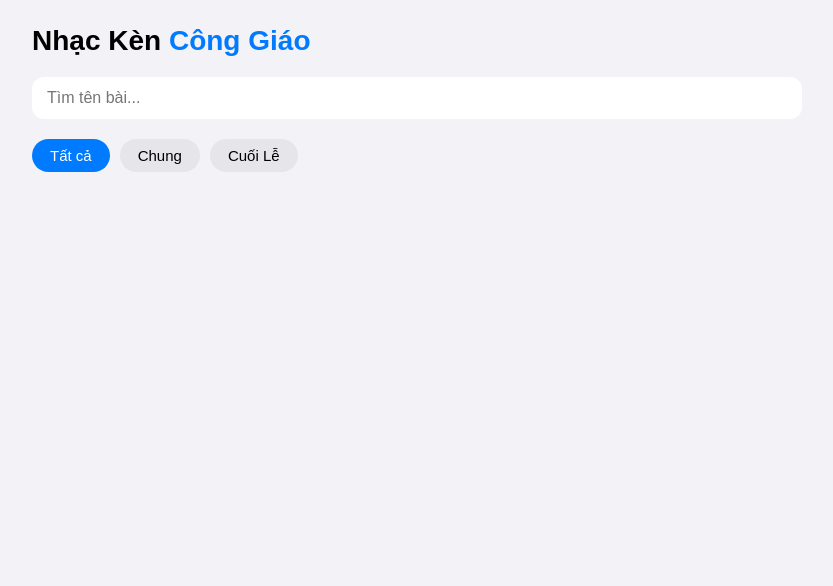
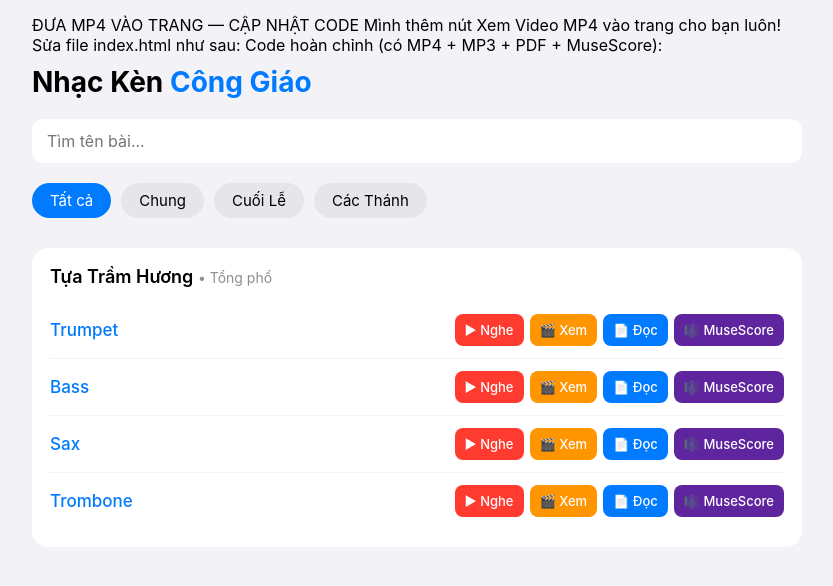
Before and after one commit to hoangha108/nhac-ken-cong-giao-vp, a plain HTML site: page index.html in a window 1280 px wide. Shown: the whole page, without its empty margins (223-1056 px from the left). Drawn offline with Linux system fonts and the light colour scheme.

Commit message:
Integrate MP4 video playback functionality
Added MP4 video button to the page and updated styles.

```diff
--- a/index.html
+++ b/index.html
@@ -1,3 +1,8 @@
+ ĐƯA MP4 VÀO TRANG — CẬP NHẬT CODE
+
+Mình thêm nút Xem Video MP4 vào trang cho bạn luôn! Sửa file index.html như sau:
+
+Code hoàn chỉnh (có MP4 + MP3 + PDF + MuseScore):
 <!DOCTYPE html>
 <html lang="vi">
 <head>
@@ -5,25 +10,29 @@
   <meta name="viewport" content="width=device-width, initial-scale=1.0">
   <title>Nhạc Kèn Công Giáo</title>
   <style>
-    * { margin: 0; padding: 0; box-sizing: border-box; font-family: sans-serif; }
+    * { margin: 0; padding: 0; box-sizing: border-box; font-family: -apple-system, BlinkMacSystemFont, sans-serif; }
     body { background: #f2f2f7; padding: 15px; max-width: 800px; margin: 0 auto; }
     h1 { font-size: 28px; font-weight: 700; margin: 10px 0 20px; }
     h1 span { color: #007aff; }
     .search-bar { width: 100%; padding: 12px 15px; border: none; border-radius: 12px; background: #fff; font-size: 16px; margin-bottom: 20px; }
-    .filters { display: flex; gap: 10px; margin-bottom: 25px; overflow-x: auto; }
-    .filter { padding: 8px 18px; border-radius: 20px; border: none; font-size: 15px; cursor: pointer; background: #e5e5ea; }
+    .filters { display: flex; gap: 10px; margin-bottom: 25px; overflow-x: auto; padding-bottom: 5px; }
+    .filter { padding: 8px 18px; border-radius: 20px; border: none; font-size: 15px; white-space: nowrap; cursor: pointer; background: #e5e5ea; }
     .filter.active { background: #007aff; color: #fff; }
     .song-card { background: #fff; border-radius: 16px; padding: 18px; margin-bottom: 15px; }
     .song-title { font-size: 18px; font-weight: 600; margin-bottom: 15px; }
     .tag { color: #8e8e93; font-weight: normal; font-size: 14px; }
-    .part-row { display: flex; justify-content: space-between; align-items: center; padding: 12px 0; border-bottom: 1px solid #f2f2f7; }
-    .part-name { font-size: 17px; font-weight: 500; color: #007aff; }
-    .btn { padding: 10px 18px; border: none; border-radius: 8px; font-size: 15px; cursor: pointer; margin-left: 8px; }
+    .part-row { display: flex; align-items: center; justify-content: space-between; padding: 12px 0; border-bottom: 1px solid #f2f2f7; flex-wrap: wrap; gap: 8px; }
+    .part-row:last-child { border-bottom: none; }
+    .part-name { font-size: 17px; font-weight: 500; color: #007aff; width: 80px; }
+    .btn-group { display: flex; gap: 6px; flex-wrap: wrap; }
+    .btn { padding: 8px 10px; border: none; border-radius: 8px; font-size: 13px; font-weight: 500; cursor: pointer; text-decoration: none; display: inline-block; }
     .btn-listen { background: #ff3b30; color: #fff; }
+    .btn-video { background: #ff9500; color: #fff; }
     .btn-read { background: #007aff; color: #fff; }
-    .player-bar { position: fixed; bottom: 0; left: 0; right: 0; background: #fff; padding: 15px; box-shadow: 0 -2px 10px rgba(0,0,0,0.1); display: none; }
+    .btn-muse { background: #5f259f; color: #fff; }
+    .player-bar { position: fixed; bottom: 0; left: 0; right: 0; background: #fff; padding: 15px; box-shadow: 0 -2px 10px rgba(0,0,0,0.1); display: none; z-index: 100; }
     .player-bar.show { display: block; }
-    audio { width: 100%; margin-top: 8px; }
+    audio, video { width: 100%; margin-top: 8px; border-radius: 8px; }
     .hidden { display: none !important; }
   </style>
 </head>
@@ -36,3 +45,111 @@
     <button class="filter active" data-filter="all">Tất cả</button>
     <button class="filter" data-filter="chung">Chung</button>
     <button class="filter" data-filter="cuoi-le">Cuối Lễ</button>
+<button class="filter" data-filter="cac-thanh">Các Thánh</button>
+  </div>
+
+  <div id="songList">
+    <!-- Bài: Tựa Trầm Hương -->
+    <div class="song-card" data-category="chung">
+      <div class="song-title">Tựa Trầm Hương <span class="tag">• Tổng phổ</span></div>
+
+      <div class="part-row">
+        <span class="part-name">Trumpet</span>
+        <div class="btn-group">
+          <button class="btn btn-listen" onclick="playAudio('tua-tram-huong-trumpet.mp3')">▶ Nghe</button>
+          <button class="btn btn-video" onclick="playVideo('tua-tram-huong-trumpet.mp4')">🎬 Xem</button>
+          <a class="btn btn-read" href="tua-tram-huong-trumpet.pdf" target="_blank">📄 Đọc</a>
+          <a class="btn btn-muse" href="tua-tram-huong-trumpet.mscz" download>🎼 MuseScore</a>
+        </div>
+      </div>
+
+      <div class="part-row">
+        <span class="part-name">Bass</span>
+        <div class="btn-group">
+          <button class="btn btn-listen" onclick="playAudio('tua-tram-huong-bass.mp3')">▶ Nghe</button>
+          <button class="btn btn-video" onclick="playVideo('tua-tram-huong-bass.mp4')">🎬 Xem</button>
+          <a class="btn btn-read" href="tua-tram-huong-bass.pdf" target="_blank">📄 Đọc</a>
+          <a class="btn btn-muse" href="tua-tram-huong-bass.mscz" download>🎼 MuseScore</a>
+        </div>
+      </div>
+
+      <div class="part-row">
+        <span class="part-name">Sax</span>
+        <div class="btn-group">
+          <button class="btn btn-listen" onclick="playAudio('tua-tram-huong-sax.mp3')">▶ Nghe</button>
+          <button class="btn btn-video" onclick="playVideo('tua-tram-huong-sax.mp4')">🎬 Xem</button>
+          <a class="btn btn-read" href="tua-tram-huong-sax.pdf" target="_blank">📄 Đọc</a>
+          <a class="btn btn-muse" href="tua-tram-huong-sax.mscz" download>🎼 MuseScore</a>
+        </div>
+      </div>
+
+      <div class="part-row">
+        <span class="part-name">Trombone</span>
+        <div class="btn-group">
+          <button class="btn btn-listen" onclick="playAudio('tua-tram-huong-trombone.mp3')">▶ Nghe</button>
+          <button class="btn btn-video" onclick="playVideo('tua-tram-huong-trombone.mp4')">🎬 Xem</button>
+          <a class="btn btn-read" href="tua-tram-huong-trombone.pdf" target="_blank">📄 Đọc</a>
+          <a class="btn btn-muse" href="tua-tram-huong-trombone.mscz" download>🎼 MuseScore</a>
+        </div>
+      </div>
+    </div>
+  </div>
+
+  <!-- Thanh phát nhạc & video ở dưới -->
+  <div class="player-bar" id="playerBar">
+    <strong id="tenDangPhat">Đang phát...</strong>
+    <audio controls id="audioPlayer" style="display:block;">
+    <video controls id="videoPlayer" style="display:none;"></video>
+  </div>
+
+<script>
+const playerBar = document.getElementById('playerBar');
+const tenDangPhat = document.getElementById('tenDangPhat');
+const audioPlayer = document.getElementById('audioPlayer');
+const videoPlayer = document.getElementById('videoPlayer');
+
+// Phát nhạc
+function playAudio(url) {
+  videoPlayer.style.display = 'none';
+  videoPlayer.pause();
+  audioPlayer.style.display = 'block';
+  audioPlayer.src = url;
+  audioPlayer.play();
+  tenDangPhat.textContent = '▶ Đang nghe: ' + url.split('/').pop().replace('.mp3','');
+  playerBar.classList.add('show');
+}
+
+// Phát video MP4
+function playVideo(url) {
+  audioPlayer.style.display = 'none';
+  audioPlayer.pause();
+  videoPlayer.style.display = 'block';
+  videoPlayer.src = url;
+  videoPlayer.play();
+  tenDangPhat.textContent = '🎬 Đang xem: ' + url.split('/').pop().replace('.mp4','');
+  playerBar.classList.add('show');
+}
+
+// Lọc danh mục
+document.querySelectorAll('.filter').forEach(btn => {
+  btn.addEventListener('click', () => {
+    document.querySelectorAll('.filter').forEach(f => f.classList.remove('active'));
+    btn.classList.add('active');
+    const cat = btn.dataset.filter;
+    document.querySelectorAll('.song-card').forEach(s => {
+      s.classList.toggle('hidden', cat !== 'all' && s.dataset.category !== cat);
+    });
+  });
+});
+
+// Tìm kiếm
+document.getElementById('searchInput').addEventListener('input', e => {
+  const kw = e.target.value.toLowerCase();
+  document.querySelectorAll('.song-card').forEach(s => {
+    s.classList.toggle('hidden', !s.textContent.toLowerCase().includes(kw));
+  });
+});
+</script>
+
+</body>
+</html>
```
